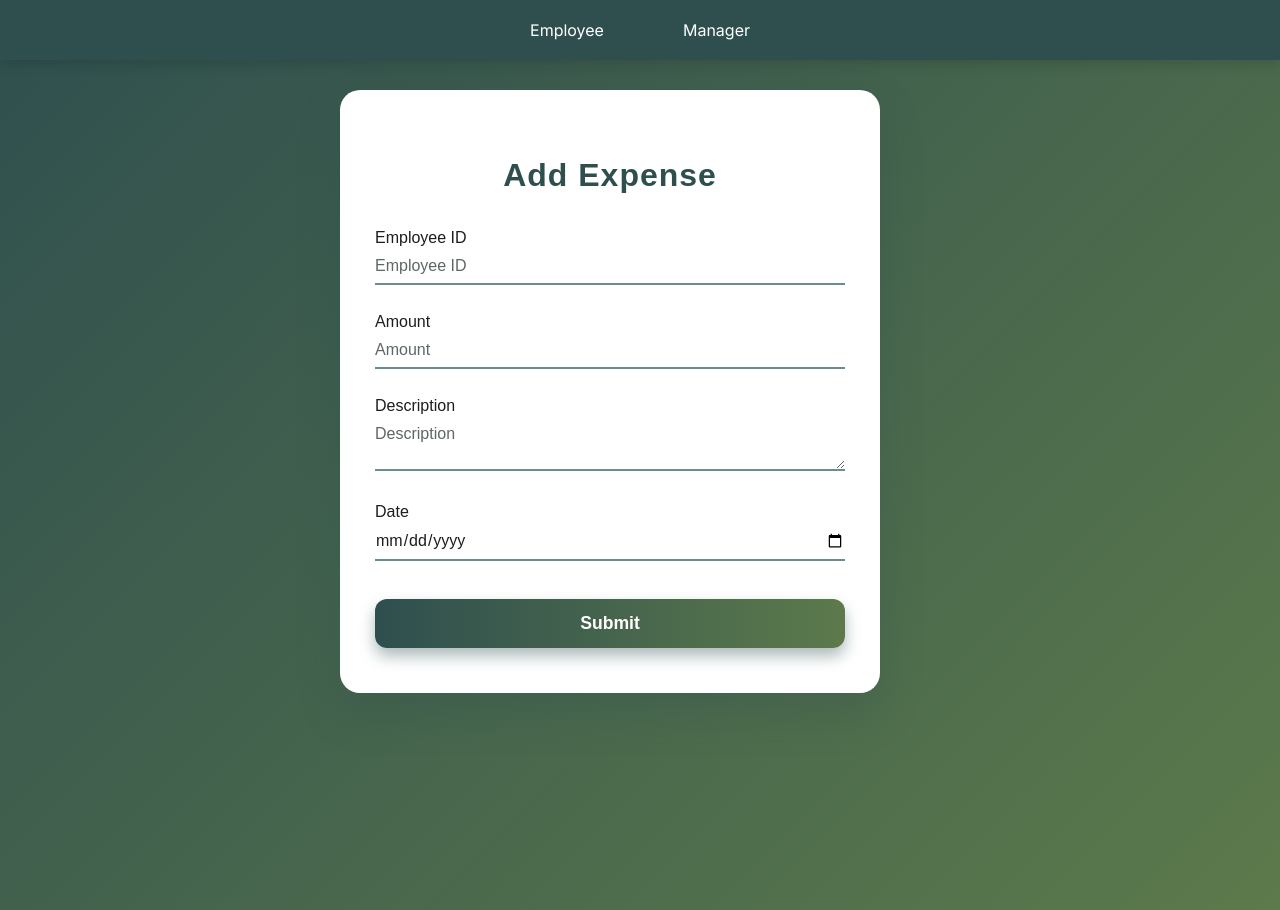
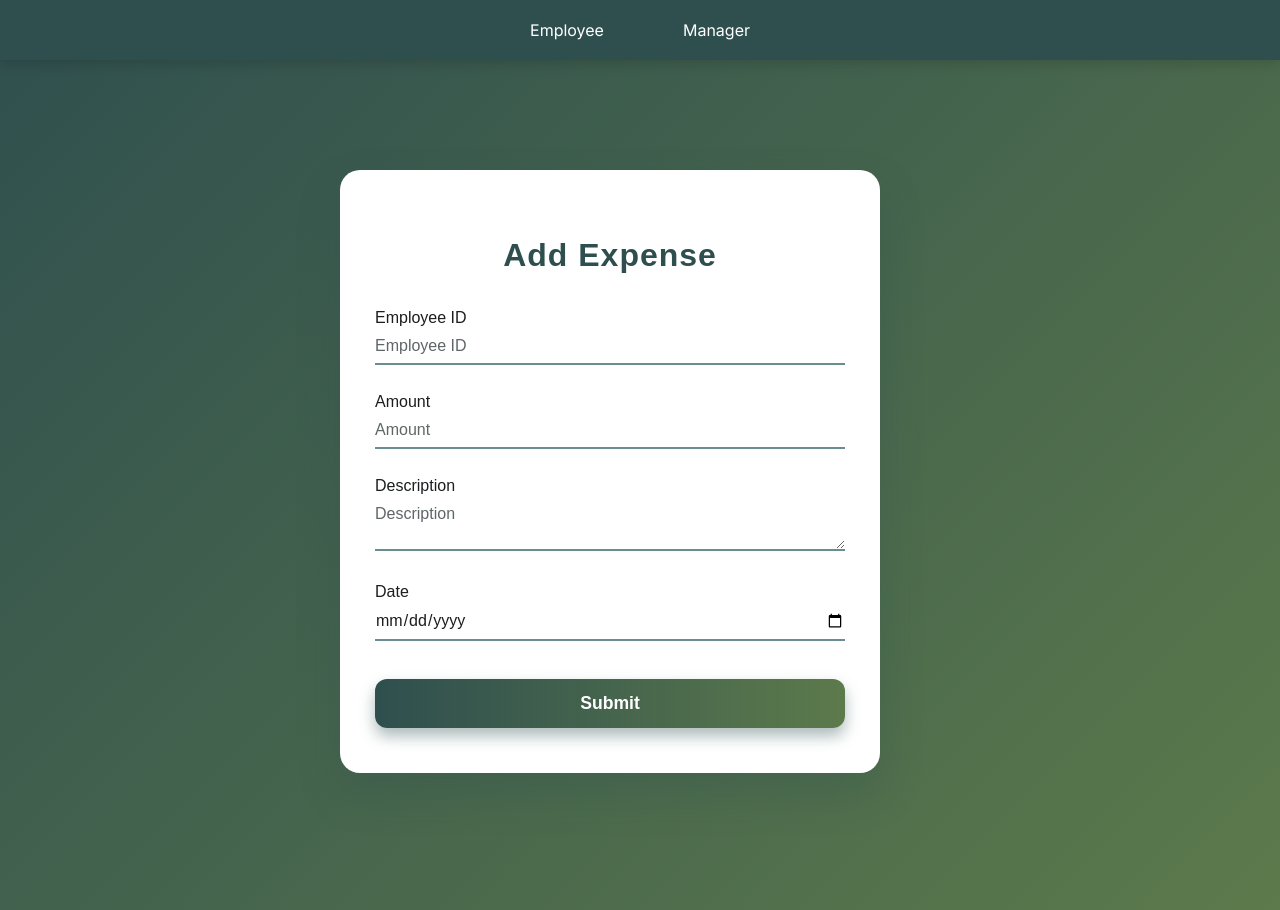
Before and after one commit to Pragalya03/my-reimbursement-portal, a React (Create React App) app in the folder reactapp/: page / in a window 1280 px wide. Built offline with nearby package versions, Linux system fonts and the light colour scheme.

Commit message:
Update ExpenseForm.css

```diff
--- a/reactapp/src/components/ExpenseForm.css
+++ b/reactapp/src/components/ExpenseForm.css
@@ -8,7 +8,6 @@ body {
   min-height: 100vh;
   display: flex;
   justify-content: center;
-  align-items: center;
 }
 
 .expense-form {
@@ -22,6 +21,7 @@ body {
   color: #1B1D1E;
   position: relative;
   justify-content: center;
+  margin-top: 80px;
 }
 
 .page-title {
```
